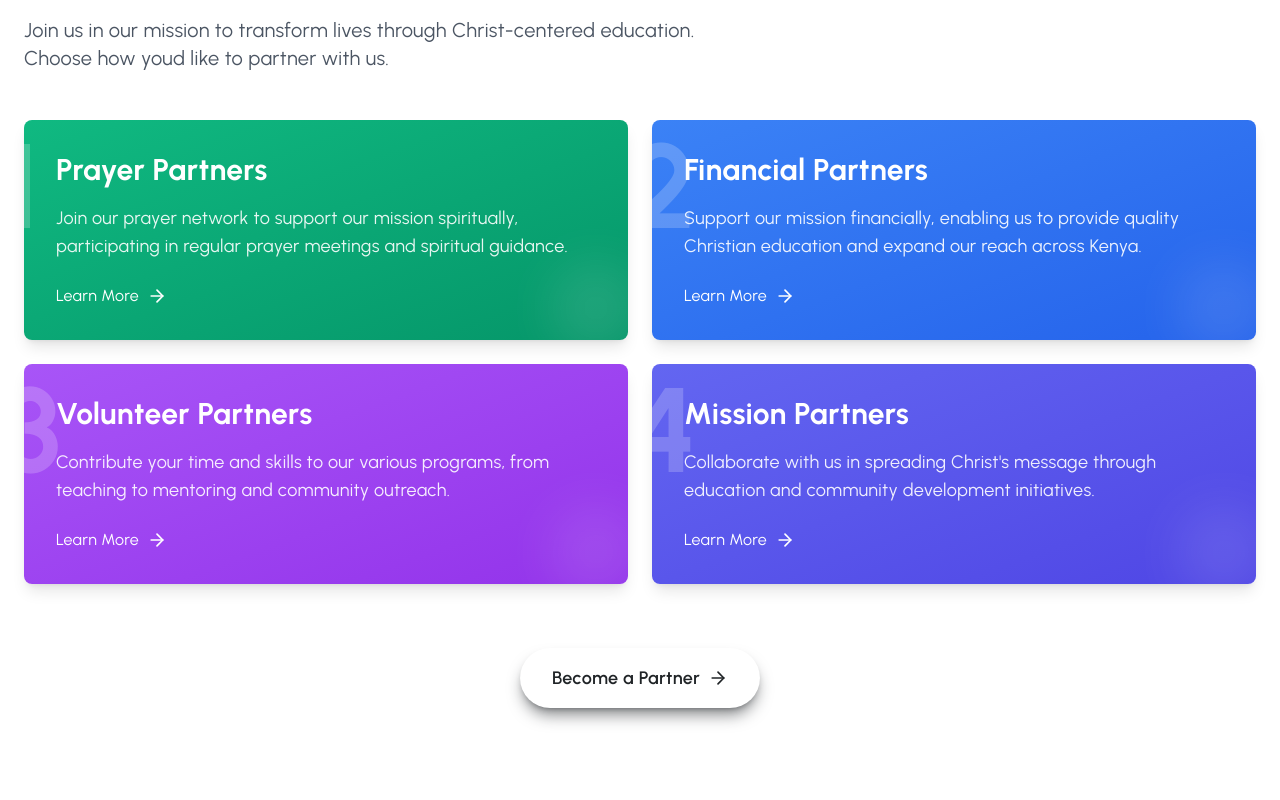
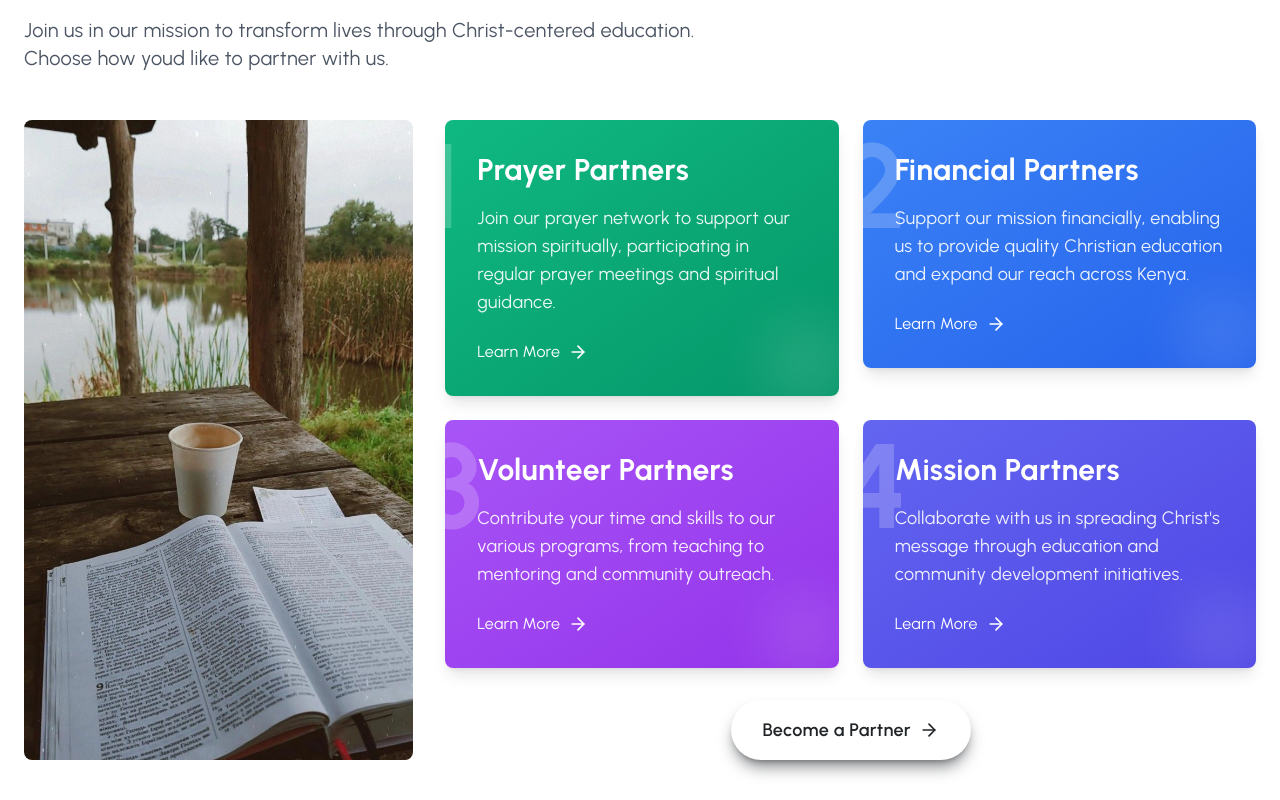
Before and after one commit to K-njeru/godly, a Next.js app: page / in a window 1280 px wide. Shown: the part 3240-4040 px from the top of the page. Built offline with nearby package versions, Linux system fonts and the light colour scheme.

Commit message:
`Refactor PartnersSection component: add image, remove redundant container, simplify grid layout`

```diff
--- a/src/components/PartnersSection.tsx
+++ b/src/components/PartnersSection.tsx
@@ -2,6 +2,7 @@
 
 import { motion } from "framer-motion"
 import Link from "next/link"
+import Image from "next/image"
 import { ArrowRight } from "lucide-react"
 
 const partnerTypes = [
@@ -41,23 +42,27 @@ const partnerTypes = [
 
 export default function PartnersSection() {
   return (
-    <section
-      className="w-full py-12 md:py-24 bg-white dark:bg-[hsl(220_56%_13%)] transition-colors overflow-hidden"
-      id="Partners"
-    >
+<section className="w-full py-12 md:py-24 bg-white dark:bg-[hsl(220_56%_13%)] transition-colors" id="Partners">
 <div className="container px-4 md:px-6">
-        <div className="flex flex-col gap-4 relative mb-12">
-          <h2 className="text-3xl font-bold tracking-tighter sm:text-4xl md:text-5xl text-primary relative inline-block">
-            Partners
-            {/* Decorative Underline */}
-          </h2>
+    <div className="flex flex-col gap-4">
+        <h2 className="text-3xl font-bold tracking-tighter sm:text-4xl md:text-5xl text-primary">Partners</h2>
         <p className="max-w-[700px] text-gray-600 dark:text-gray-400 md:text-xl">
         Join us in our mission to transform lives through Christ-centered education. Choose how youd like to
         partner with us.
         </p>
     </div>
-
-        <div className="grid grid-cols-1 md:grid-cols-2 gap-6 relative">
+    <div className="grid grid-cols-1 md:grid-cols-2 lg:grid-cols-3 gap-8 mt-12">
+    <div className="relative aspect-square md:aspect-auto md:h-full rounded-lg overflow-hidden">
+            <Image
+                alt="Students engaged in learning"
+                className="object-cover"
+                fill
+                src="/bible1.jpg?height=800&width=600"
+                priority
+            />
+        </div>
+        <div className="lg:col-span-2 space-y-8">
+            <div className="grid grid-cols-1 md:grid-cols-2 gap-6">
             {partnerTypes.map((type, index) => (
             <motion.div
               key={index}
@@ -96,15 +101,7 @@ export default function PartnersSection() {
             </motion.div>
           ))}
             </div>
-
-        {/* CTA Section */}
-        <div className="mt-16 text-center">
-          <motion.div
-            initial={{ opacity: 0, y: 20 }}
-            whileInView={{ opacity: 1, y: 0 }}
-            transition={{ duration: 0.5 }}
-            className="inline-block"
-          >
+            <div className="flex justify-center">
             <Link
               href="/partners#become-partner"
               className="
@@ -119,7 +116,8 @@ export default function PartnersSection() {
               Become a Partner
               <ArrowRight className="h-5 w-5" />
             </Link>
-          </motion.div>
+            </div>
+        </div>
     </div>
 </div>
 </section>
```
Lines whose indentation alone changed are shown as unchanged.
